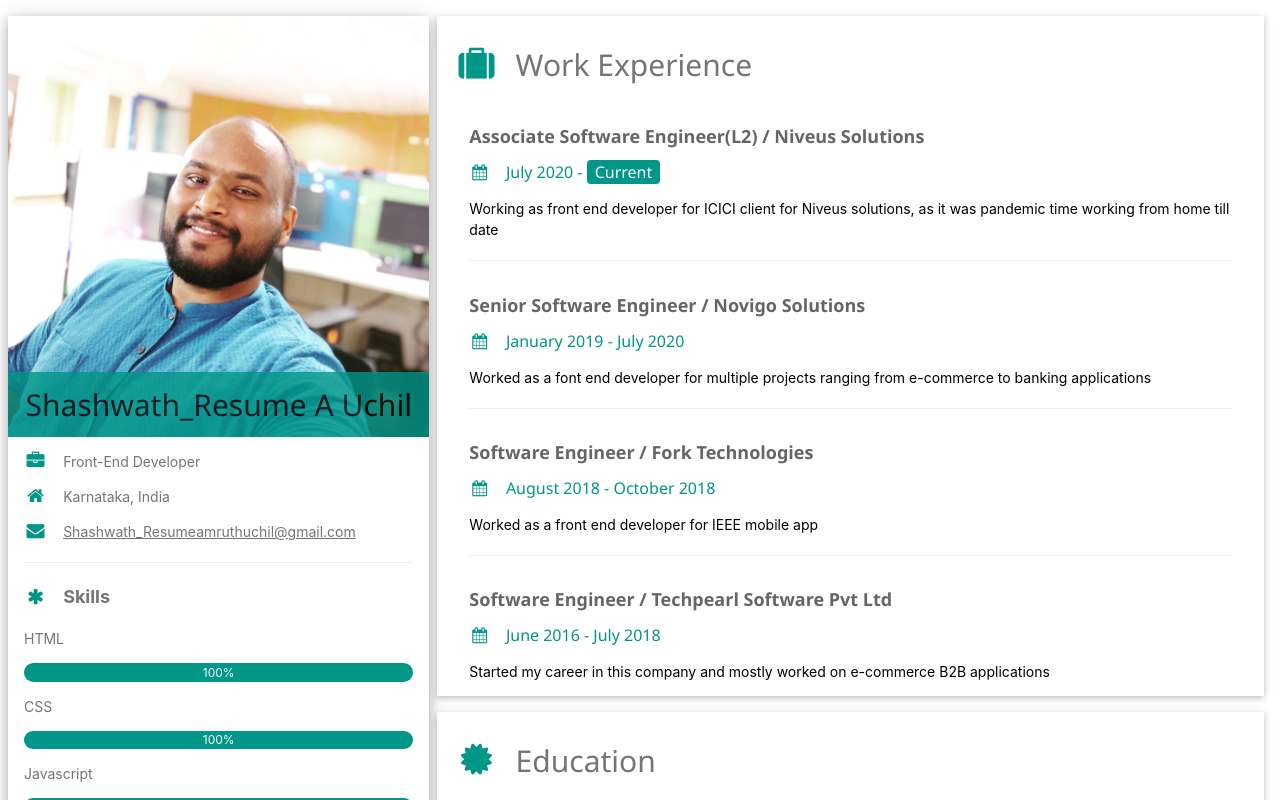
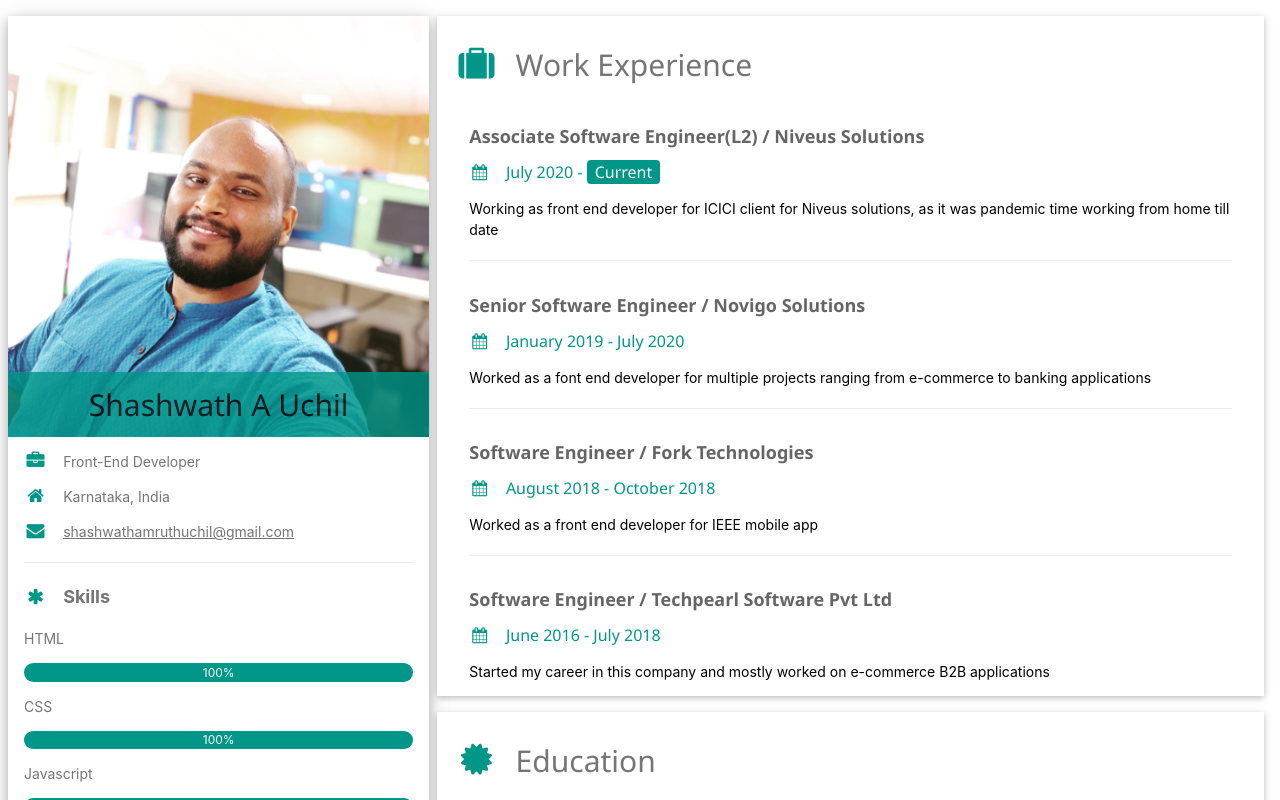
Before and after one commit to shashwathuchil/Shashwath_Resume, an Angular app: page / in a window 1280 px wide. Shown: the top 800 px of the page. Built offline with nearby package versions, Linux system fonts and the light colour scheme.

Commit message:
new changes

```diff
--- a/src/app/footer/footer.component.html
+++ b/src/app/footer/footer.component.html
@@ -6,20 +6,20 @@
   >
     <i class="fa fa-facebook-official w3-hover-opacity"></i>
   </a>
-  <a href="https://www.instagram.com/Shashwath_Resumeamruthuchil/" target="_blank">
+  <a href="https://www.instagram.com/shashwathamruthuchil/" target="_blank">
     <i class="fa fa-instagram w3-hover-opacity"></i>
   </a>
-  <a href="https://www.snapchat.com/add/Shashwath_Resume_uchil" target="_blank">
+  <a href="https://www.snapchat.com/add/shashwath_uchil" target="_blank">
     <i class="fa fa-snapchat w3-hover-opacity"></i>
   </a>
-  <a href="https://in.pinterest.com/Shashwath_Resumeamruthuchil" target="_blank">
+  <a href="https://in.pinterest.com/shashwathamruthuchil" target="_blank">
     <i class="fa fa-pinterest-p w3-hover-opacity"></i>
   </a>
-  <a href="https://twitter.com/Shashwath_Resume_uchil" target="_blank">
+  <a href="https://twitter.com/shashwath_uchil" target="_blank">
     <i class="fa fa-twitter w3-hover-opacity"></i>
   </a>
   <a
-    href="https://www.linkedin.com/in/Shashwath_Resume-uchil-9a63b1115/"
+    href="https://www.linkedin.com/in/shashwath-uchil-9a63b1115/"
     target="_blank"
   >
     <i class="fa fa-linkedin w3-hover-opacity"></i>
--- a/src/app/services/personal-details.service.ts
+++ b/src/app/services/personal-details.service.ts
@@ -5,9 +5,9 @@ import { Injectable } from '@angular/core';
 })
 export class PersonalDetailsService {
   public prsnlObj={
-    name:"Shashwath_Resume A Uchil",
+    name:"Shashwath A Uchil",
     place:"Karnataka, India",
-    email:"Shashwath_Resumeamruthuchil@gmail.com",
+    email:"shashwathamruthuchil@gmail.com",
     mobile:"8867515162",
     job: "Front-End Developer",
     skills:[
```
